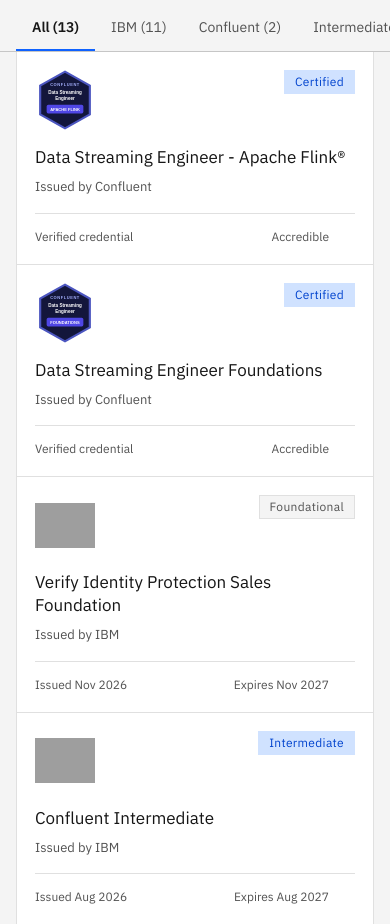
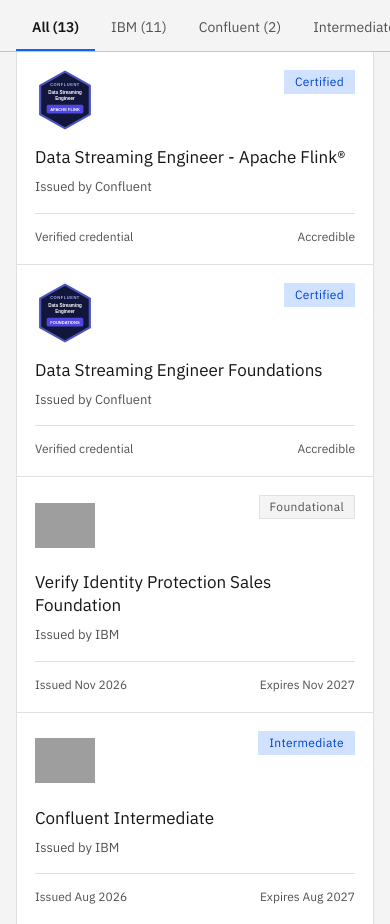
Before and after one commit to JavaGuy03/my-profile, a plain HTML site: page index.html in a window 390 px wide. Shown: the part 6022-6946 px from the top of the page. Drawn offline with Linux system fonts and the light colour scheme; no server answers; grey boxes are pictures that could not be loaded.

Commit message:
Polish mobile alignment for certification card metadata

```diff
--- a/index.html
+++ b/index.html
@@ -1652,6 +1652,11 @@
 
             .cert .go {
                 display: none
+            }
+
+            .cert-meta {
+                padding-right: 0;
+                flex-wrap: wrap
             }
 
             .certs-foot {
```
